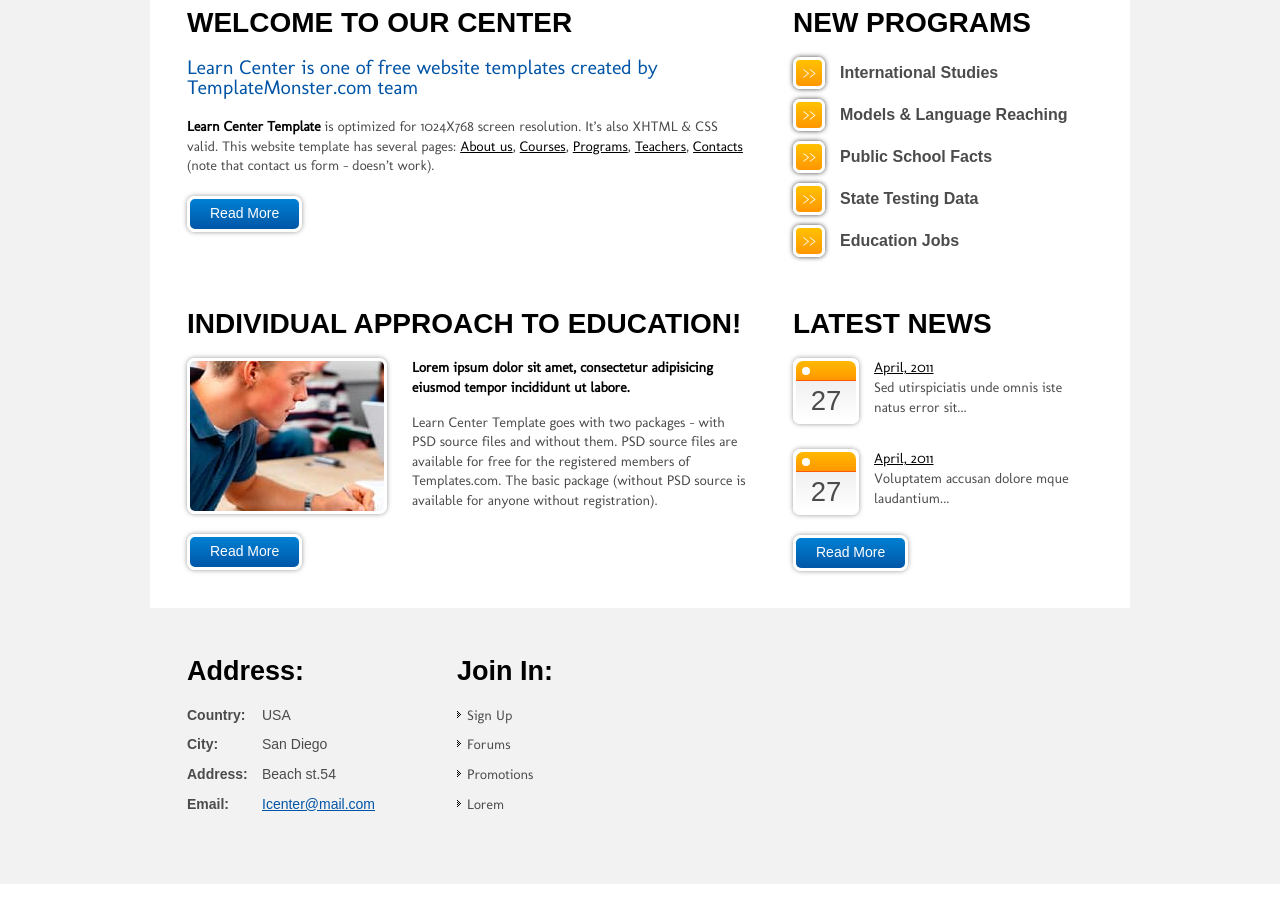
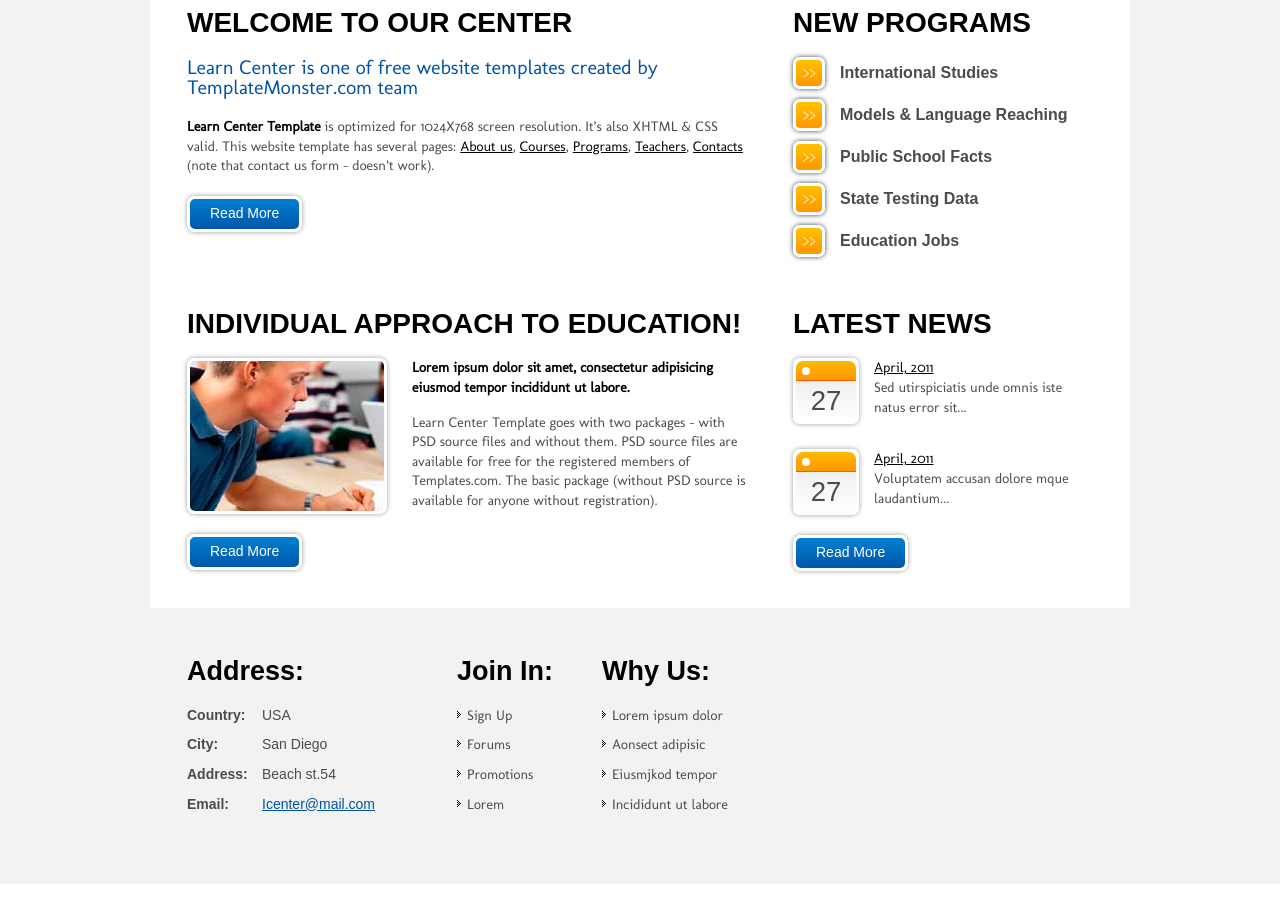
Before and after one commit to milevsky76/learncenter, a plain HTML site: page index.html in a window 1280 px wide. Shown: the part 900-1804 px from the top of the page. Drawn offline with Linux system fonts and the light colour scheme; a web font is replaced by a local one.

Commit message:
Вёрстка блока why

```diff
--- a/index.html
+++ b/index.html
@@ -264,6 +264,28 @@
                     </li>
                 </ul>
             </div>
+
+            <div class="main-footer__why why">
+                <h2 class="why__title">Why Us:</h2>
+
+                <ul class="why__list">
+                    <li class="why__item">
+                        <a href="#" class="why__link">Lorem ipsum dolor</a>
+                    </li>
+
+                    <li class="why__item">
+                        <a href="#" class="why__link">Aonsect adipisic</a>
+                    </li>
+
+                    <li class="why__item">
+                        <a href="#" class="why__link">Eiusmjkod tempor</a>
+                    </li>
+
+                    <li class="why__item">
+                        <a href="#" class="why__link">Incididunt ut labore</a>
+                    </li>
+                </ul>
+            </div>
         </header>
     </footer>
     <!-- /.main-footer -->
--- a/sass/blocks/_footer.sass
+++ b/sass/blocks/_footer.sass
@@ -12,3 +12,5 @@
 @import 'main-footer/_address'
 
 @import 'main-footer/_join'
+
+@import 'main-footer/_why'
--- /dev/null
+++ b/sass/blocks/main-footer/_why.sass
@@ -0,0 +1,32 @@
+.why
+    width: 140px
+    &__title
+        margin: 0
+        margin-bottom: 15px
+        padding: 0
+        font-size: 27px
+        +expB
+        color: #000000
+    &__list
+        margin: 0
+        padding: 0
+        list-style: none
+    &__item
+        position: relative
+        padding-left: 10px
+        &::before
+            content: ''
+            position: absolute
+            top: 5px
+            left: 0
+            width: 4px
+            height: 7px
+            background-image: url(../img/marker.png)
+            background-repeat: no-repeat
+            background-position: 0 0
+        &:not(:last-child)
+            margin-bottom: 10px
+    &__link
+        color: $text-color
+        &:hover, &:focus
+            text-decoration: underline
```
Also changed, not shown: css/style.css.
